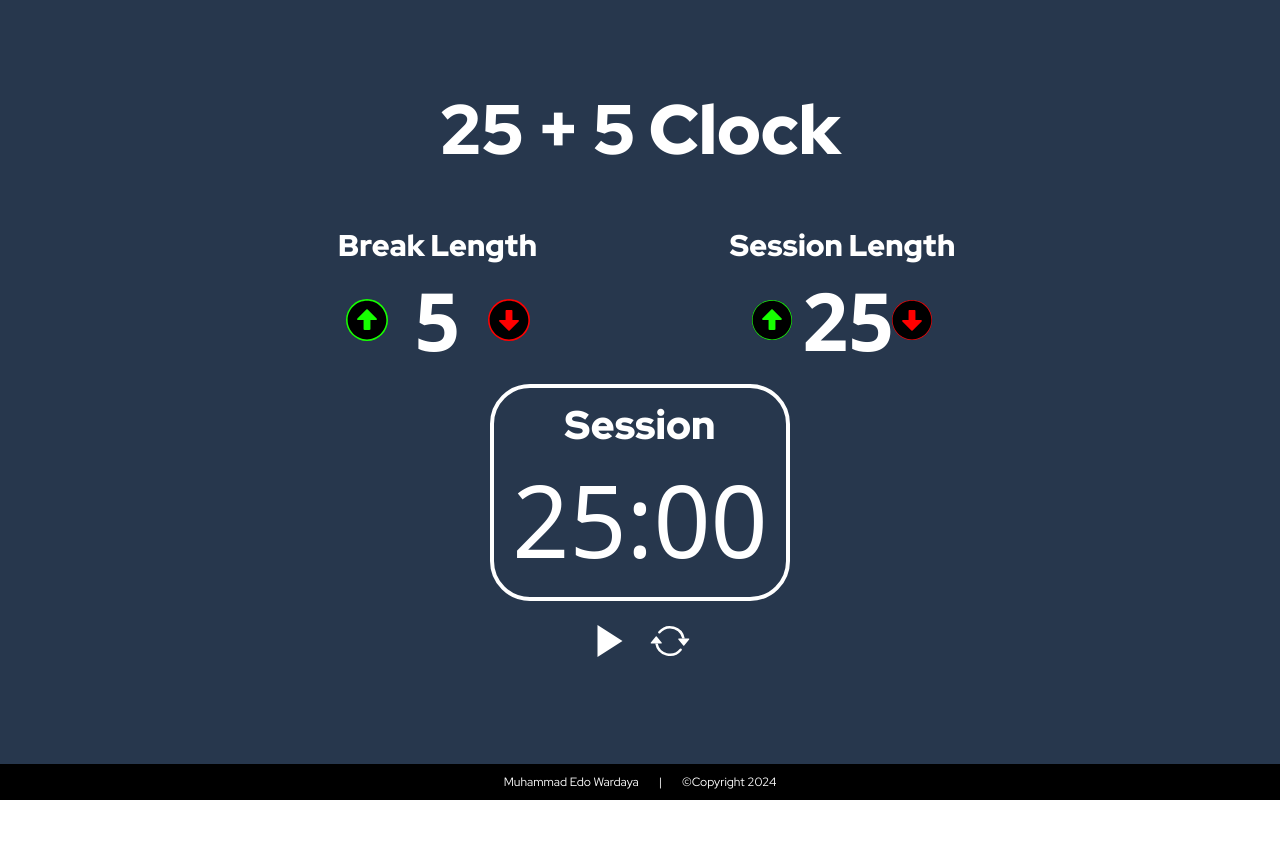
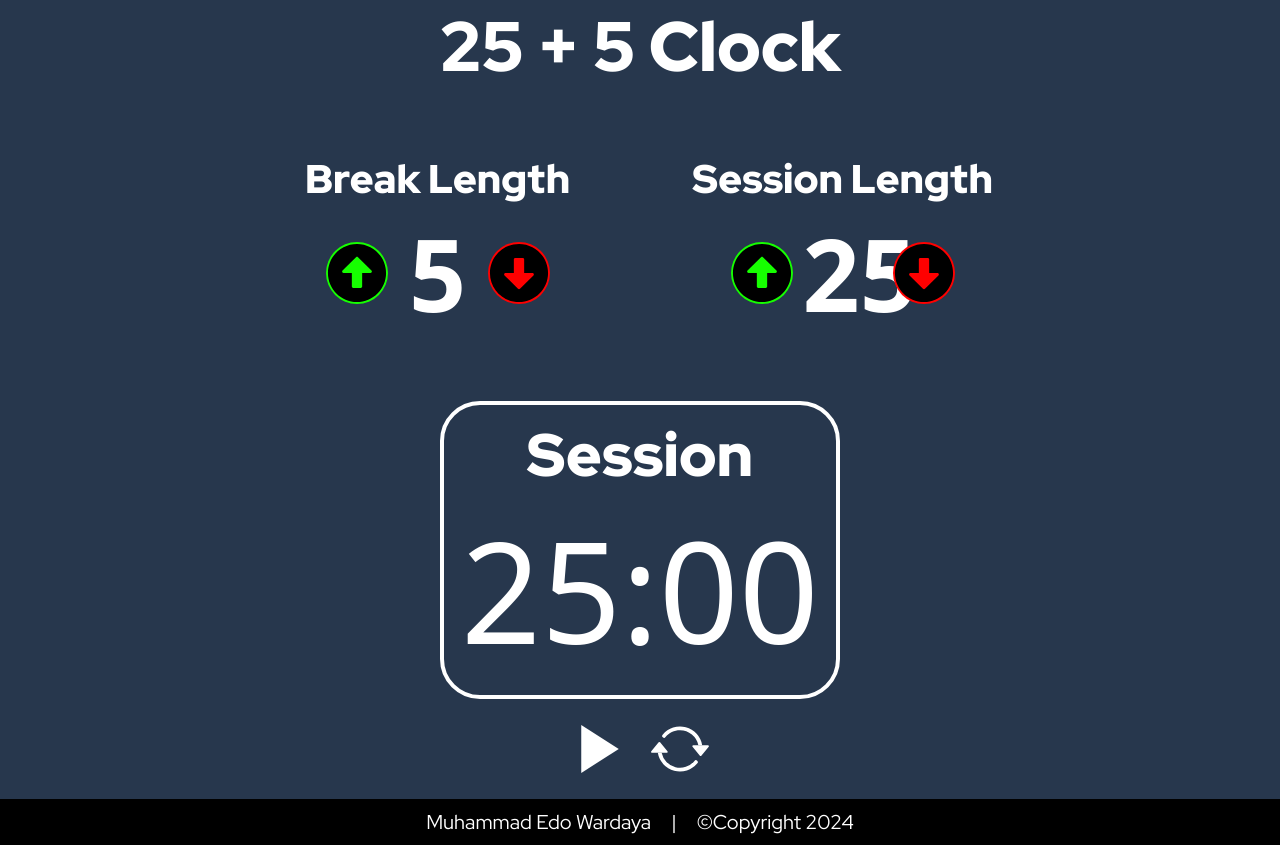
Before and after one commit to muhammadedowardaya/25plus5, a React (Vite) app: page / in a window 1280 px wide. Before the commit the page ends 800 px from the top, so only its background shows below. Built offline with nearby package versions, Linux system fonts and the light colour scheme; a web font is replaced by a local one.

Commit message:
memperbaiki audio dan responsive tampilan

```diff
--- a/src/components/Timer.jsx
+++ b/src/components/Timer.jsx
@@ -32,14 +32,18 @@ export default function Timer() {
 
 		if (!audioBreak.paused && !play && breakTime) {
 			audioBreak.pause();
-        }else if(audioBreak.paused && play && breakTime){
+		} else if (audioBreak.paused && play && breakTime) {
+			if (!audioBreak.ended) {
 				audioBreak.play();
+			}
 		}
 
 		if (!audioSession.paused && !play && !breakTime) {
 			audioSession.pause();
-        }else if(audioSession.paused && play && !breakTime){
+		} else if (audioSession.paused && play && !breakTime) {
+			if (!audioSession.ended) {
 				audioSession.play();
+			}
 		}
 
 		intervalRef.current = setInterval(function () {
@@ -90,8 +94,8 @@ export default function Timer() {
 		>
 			<div id="timer-label">{breakTime ? 'Break' : 'Session'}</div>
 			<div id="time-left">{time}</div>
-			<audio src="/audios/my-ringtone.mp3" id="audio-break"></audio>
-			<audio src="/audios/bling_bang_bang_born.mp3" id="audio-session"></audio>
+			<audio id="audio-break" src="/audios/my-ringtone.mp3"></audio>
+			<audio id="audio-session" src="/audios/bling_bang_bang_born.mp3"></audio>
 		</div>
 	);
 }
--- a/src/features/TimeManagement/timeManagementSlice.js
+++ b/src/features/TimeManagement/timeManagementSlice.js
@@ -8,7 +8,7 @@ const initialState = {
 	sessionLength: localStorage.getItem('sessionLength')
 		? localStorage.getItem('sessionLength')
 		: 25,
-	play: localStorage.getItem('play') === 'true' ? localStorage.getItem('play') : false,
+	play: false,
 	time: localStorage.getItem('time')
 		? localStorage.getItem('time')
 		: formatTime(25),
@@ -68,11 +68,6 @@ export const timeManagementSlice = createSlice({
 		},
 		togglePlayTime: (state) => {
 			state.play = !state.play;
-			if (localStorage.getItem('play') === 'true') {
-				localStorage.setItem('play', 'false');
-			} else {
-				localStorage.setItem('play', 'true');
-			}
 		},
 		resetTimeManagement: (state) => {
 			state.breakLength = 5;
--- a/src/styles/App.scss
+++ b/src/styles/App.scss
@@ -39,3 +39,11 @@
 		}
 	}
 }
+
+@media only screen and (min-width: 1200px) {
+	#app {
+		.time-management {
+			margin: 6rem 0;
+		}
+	}
+}
--- a/src/styles/BreakTime.scss
+++ b/src/styles/BreakTime.scss
@@ -55,3 +55,22 @@
 		}
 	}
 }
+
+@media only screen and (min-width: 1200px) {
+	#break-time {
+		#break-label {
+			font-size: 4rem;
+		}
+
+		.break-time__controls {
+			#break-time__value {
+				font-size: 10rem;
+				width: 10rem;
+			}
+
+			button {
+				font-size: 6rem;
+			}
+		}
+	}
+}
--- a/src/styles/SessionTime.scss
+++ b/src/styles/SessionTime.scss
@@ -19,6 +19,7 @@
 			display: flex;
 			align-items: center;
 			transition: 0.5s color;
+			padding: 1px;
 		}
 
 		#session-increment {
@@ -37,8 +38,7 @@
 
 @media only screen and (min-width: 700px) {
 	#session-time {
-
-        #session-label {
+		#session-label {
 			font-size: 3rem;
 		}
 
@@ -54,3 +54,22 @@
 		}
 	}
 }
+
+@media only screen and (min-width: 1200px) {
+	#session-time {
+		#session-label {
+			font-size: 4rem;
+		}
+
+		.session-time__controls {
+			#session-time__value {
+				font-size: 10rem;
+				width: 10rem;
+			}
+
+			button {
+				font-size: 6rem;
+			}
+		}
+	}
+}
--- a/src/styles/Timer.scss
+++ b/src/styles/Timer.scss
@@ -63,6 +63,19 @@
 	}
 }
 
+@media only screen and (min-width: 1200px) {
+	#timer {
+		width: 40rem;
+		#timer-label {
+			font-size: 6rem;
+		}
+
+		#time-left {
+			font-size: 14rem;
+		}
+	}
+}
+
 @keyframes neon-red {
 	0% {
 		filter: drop-shadow(1px 4px 8px #ff004d);
--- a/src/styles/TimerControls.scss
+++ b/src/styles/TimerControls.scss
@@ -31,3 +31,12 @@
 		transform: rotate(360deg);
 	}
 }
+
+@media only screen and (min-width: 1200px) {
+	#timer-controls {
+		#start_stop,
+		#reset {
+			font-size: 6rem;
+		}
+	}
+}
--- a/src/styles/index.scss
+++ b/src/styles/index.scss
@@ -20,6 +20,15 @@
 html {
 	font-size: 62.5%;
 	overflow-x: hidden;
+
+	head {
+		link {
+			&[rel='icon'][type='image/svg+xml'] {
+				width: 100%;
+				object-fit: cover;
+			}
+		}
+	}
 }
 
 #root {
@@ -45,3 +54,9 @@ footer {
 		padding: 0 1rem;
 	}
 }
+
+@media only screen and (min-width: 1200px) {
+	footer {
+		font-size: 2rem;
+	}
+}
```
Also changed, not shown: public/images/my-photo.jpg. Lines whose indentation alone changed are shown as unchanged.
